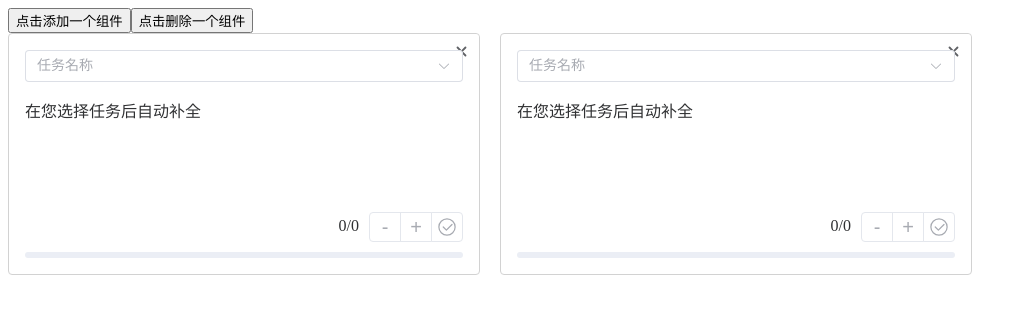
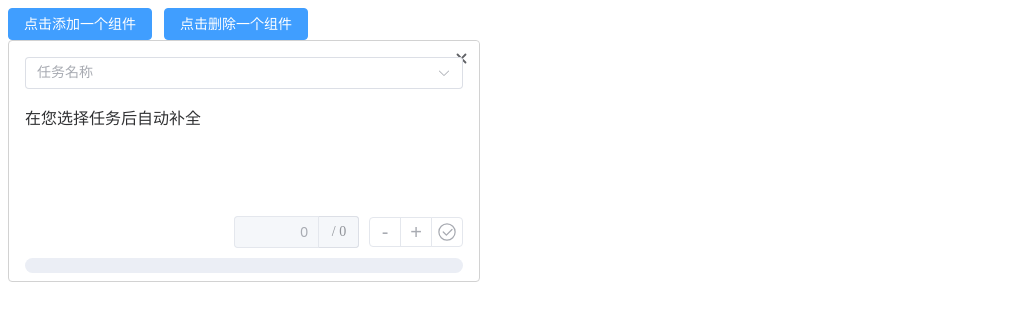
Before and after one commit to Miaoyww/r6-missions-process, a Vue app: page / in a window 1280 px wide. Both pictures are taken after a click on the button "点击添加一个组件". Shown: the top 320 px of the page, without its empty margins (0-1027 px from the left). Built offline with nearby package versions, Linux system fonts and the light colour scheme.

Commit message:
card可拖拽

```diff
--- a/package.json
+++ b/package.json
@@ -10,7 +10,10 @@
   "dependencies": {
     "@element-plus/icons-vue": "^2.0.10",
     "element-plus": "^2.2.29",
-    "vue": "^3.2.45"
+    "uuid": "^9.0.0",
+    "uuidv4": "^6.2.13",
+    "vue": "^3.2.45",
+    "vuedraggable": "^4.1.0"
   },
   "devDependencies": {
     "@vitejs/plugin-vue": "^4.0.0",
--- a/src/App.vue
+++ b/src/App.vue
@@ -1,39 +1,10 @@
 <script setup>
-import {ref} from 'vue'
-import MissionCard from '@/controls/MissionCard.vue';
-
-const cards = ref([])
-const cardRef = ref()
-// ------------临时---------------
-elementAdd();
-
-// -------------------------------
-
-function elementAdd() {
-  cards.value.push({})
-}
-
-function elementRemove(index) {
-  console.log("deleting index", index)
-  cards.value.splice(index, 1)
-}
+import Cards from '@/controls/Cards.vue';
 </script>
 
 <template>
-
-  <button @click="elementAdd">点击添加一个组件</button>
-  <button @click="elementRemove">点击删除一个组件</button>
-  <div class="cards-div">
-    <el-space :size="20" wrap>
-      <mission-card v-for="(item, index) in cards" :card-index="index" @closeCard="elementRemove"/>
-    </el-space>
-  </div>
+  <Cards/>
 </template>
 
 <style>
-.cards-div{
-  width: 1000px;
-  /*margin-left:auto;*/
-  /*margin-right:auto;*/
-}
 </style>
--- /dev/null
+++ b/src/controls/Cards.vue
@@ -0,0 +1,63 @@
+<script setup>
+import {ref} from 'vue'
+import MissionCard from '@/controls/MissionCard.vue';
+import {v4 as uuidV4} from 'uuid';
+import draggable from "vuedraggable";
+
+
+const cards = ref([]);
+
+function elementAdd() {
+  cards.value.push({
+    id: uuidV4(),
+    selectedValue: "",
+    missionItems: undefined
+  })
+}
+
+function elementRemove(index) {
+  cards.value.splice(index, 1)
+}
+
+function updateUserInputValue(param) {
+  console.log(param[0]);
+  console.log(param[1]);
+  console.log(param[2]);
+  // cards.value[param[0]][param[1]] = param[2];
+  console.log('updateUserInputValue function completed!');
+}
+
+const dragOptions = {
+  animation: 250,
+  ghostClass: "ghost-card"
+}
+</script>
+<script>
+
+</script>
+<template>
+  <el-button type="primary" @click="elementAdd">点击添加一个组件</el-button>
+  <el-button type="primary" @click="elementRemove">点击删除一个组件</el-button>
+  <draggable
+      :list="cards"
+      item-key="id"
+      v-bind="dragOptions">
+<!--      handle=".handle"-->
+    <template #item="{ element, index }">
+        <mission-card
+            :key="element.id"
+            :id="element.id"
+            :mission-items="element.missionItems"
+            :selected-value="element.selectedValue"
+            @closeCard="elementRemove(index)"
+            @updateUserInputValues="updateUserInputValue"/>
+    </template>
+
+  </draggable>
+</template>
+
+<style scoped>
+.ghost-card{
+  opacity: 0.2;
+}
+</style>
--- a/src/controls/MissionCard.vue
+++ b/src/controls/MissionCard.vue
@@ -2,10 +2,6 @@
 import {computed, ref} from "vue";
 import {CircleCheck, CloseBold} from "@element-plus/icons-vue";
 
-const prop = defineProps({
-  cardIndex: Number
-})
-console.log("get card Index", prop.cardIndex)
 const missionDetails = ref({
   '': {
     desc: "在您选择任务后自动补全",
@@ -15,15 +11,13 @@ const missionDetails = ref({
     desc: "使用Jackal、Caveira、Lion或Alibi的独特技能暴露10名敌人的信息。",
     target: 10
   }
+});
 
-});
-const missionNames = [
-  {
-    value: "ms1",
-    label: "情报工作"
-  }
-];
-const emits = defineEmits(['emitValue']);
+const prop = defineProps(['id', 'selectedValue', 'missionItems'])
+const missionNames = computed(() => {
+  return prop.missionItems ? prop.missionItems : [{value: "ms1", label: "情报工作"}]
+})
+const emit = defineEmits(['closeCard', 'updateUserInputValues']);
 const missionName = ref('');
 const missionCurrentProcess = ref(0);
 const processPercentage = computed(() => {
@@ -48,18 +42,33 @@ function processComplete() {
 }
 
 function onValueChanged(value) {
+
   missionCurrentProcess.value = 0;
   userControlsDisable.value = !(value !== '');
+  valueUpdate();
+  console.log('onValueChanged completed!')
 }
 
-const closeCard = () => {
-  emits('closeCard', prop.cardIndex);
+function valueUpdate() {
+  emit('updateUserInputValues', [prop.id, 'selectedValue', missionName.value])
 }
+
+function formatter(value) {
+  if (value > missionDetails.value[missionName.value].target) {
+    return missionDetails.value[missionName.value].target
+  } else if (value === '0') {
+    return '0'
+  } else {
+    return value.replace(/\b(0+)/g, "")
+  }
+}
+
 </script>
 
 <template>
   <el-card class="box-card" shadow="never" body-style="padding: 16px">
-    <el-button @click="closeCard" :icon="CloseBold" class="card-close-button" plain/>
+<!--    <div class="handle card-handle"></div>-->
+    <el-button @click="emit('closeCard')" :icon="CloseBold" class="card-close-button" plain/>
     <div class="wrapper">
       <el-select
           v-model="missionName"
@@ -84,7 +93,19 @@ const closeCard = () => {
     <div style="position: absolute;bottom: 0;width: 438px;margin-bottom: 16px">
       <!-- 用户控件 -->
       <div style="text-align: right; margin-bottom: 10px">
-        <div style="display: inline; margin-right: 10px">{{ missionCurrentProcess }}/{{ missionDetails[missionName].target }}</div>
+        <div style="display: inline; margin-right: 10px">
+          <el-input style="width: 125px"
+                    input-style="text-align: right"
+                    v-model="missionCurrentProcess"
+                    :disabled="userControlsDisable"
+                    :formatter="formatter"
+                    :parser="(value) => value.replace(/\D*/g, '')"
+          >
+            <template #append>
+              <div style="display: inline; margin: 0 -15px">/ {{ missionDetails[missionName].target }}</div>
+            </template>
+          </el-input>
+        </div>
         <el-button-group>
           <el-button @click="processMinus" class="card-button" :disabled="userControlsDisable">-</el-button>
           <el-button @click="processPlus" class="card-button" :disabled="userControlsDisable">+</el-button>
@@ -92,7 +113,7 @@ const closeCard = () => {
         </el-button-group>
       </div>
       <div>
-        <el-progress :percentage="processPercentage" :show-text="false"/>
+        <el-progress :percentage="processPercentage" :show-text="false" :stroke-width="15" style="margin-bottom: -8px"/>
       </div>
     </div>
   </el-card>
@@ -114,13 +135,13 @@ export default {
   flex-wrap: wrap;
 }
 
-.card-close-button{
+.card-close-button {
   position: absolute;
   right: 0;
   top: 0;
   width: 35px;
   height: 35px;
-  font-size:15px;
+  font-size: 15px;
   border-color: transparent;
   --el-button-hover-text-color: #E81123 !important;
   --el-button-hover-border-color: transparent !important;
@@ -142,6 +163,13 @@ export default {
   --el-card-border-color: #d2d2d2
 }
 
+.card-handle{
+  width: 470px;
+  height: 240px;
+  position: absolute;
+  top:0;
+  left:0
+}
 /*.el-button + .el-button {*/
 /*  margin-left: 5px;*/
 /*}*/
--- a/src/main.js
+++ b/src/main.js
@@ -3,7 +3,6 @@ import App from './App.vue'
 import ElementPlus from 'element-plus'
 import 'element-plus/dist/index.css'
 import * as ElementPlusIconsVue from '@element-plus/icons-vue'
-// import MissionCard from './controls/MissionCard.vue'
 
 const app = createApp(App);
 app.use(ElementPlus);
@@ -11,8 +10,3 @@ for (const [key, component] of Object.entries(ElementPlusIconsVue)) {
     app.component(key, component)
 }
 app.mount('#app');
-
-
-// app.component('MissionCard', MissionCard);
-
-// npm install element-plus --save
```
Also changed, not shown: 1 other file (tests, documents, lock files or other folders).
